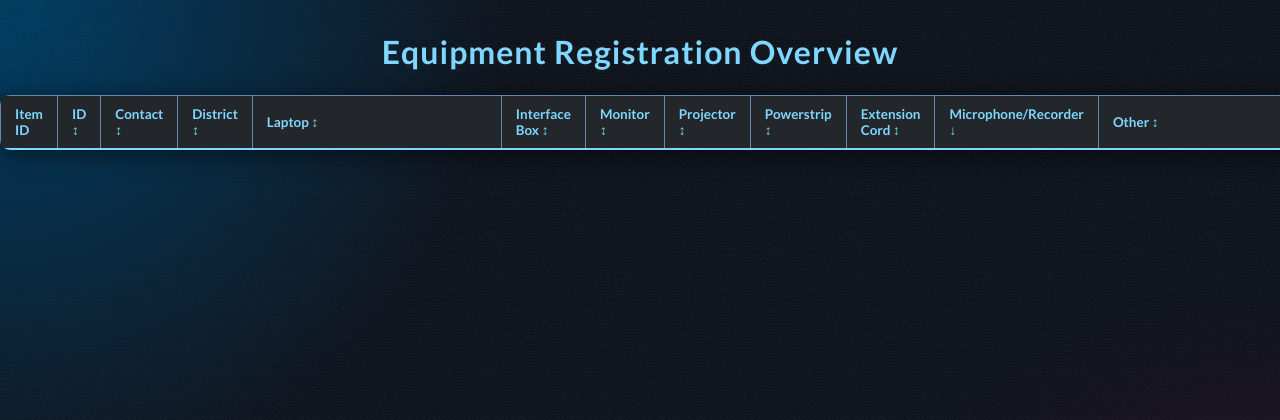
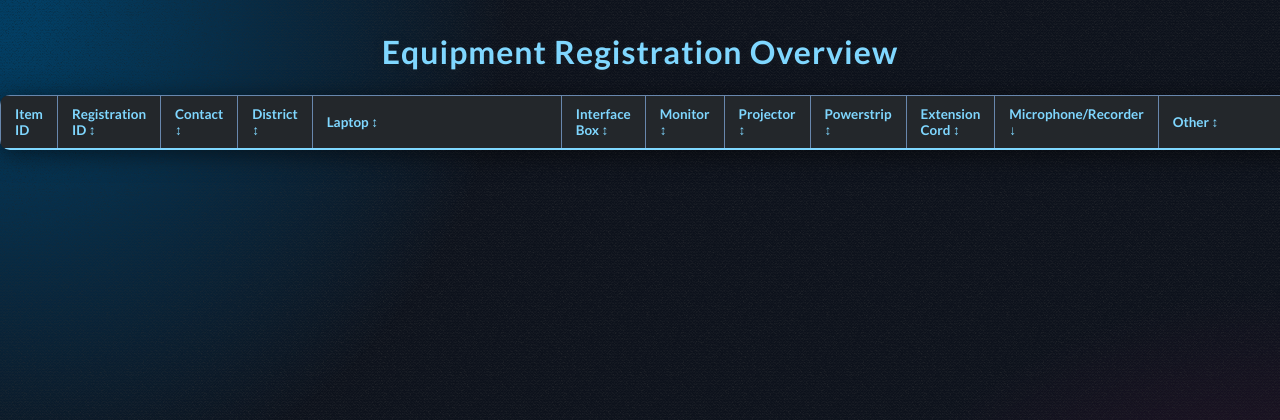
Before and after one commit to Nix-C/Quizstuff, a PHP site: page /store/equipment-manager.php in a window 1280 px wide; the page is wider, and only the part inside the window is pictured. Shown: the top 420 px of that part. Run offline with PHP 8.4, Linux system fonts and the light colour scheme; data that the repository does not hold is empty; a stand-in replaces the project's code that opens the database connection.

Commit message:
small stuff

```diff
--- a/store/equipment-manager.php
+++ b/store/equipment-manager.php
@@ -185,7 +185,7 @@ body {
       line-height: 1.5;
     }
     /* Make Laptop and Other columns wider */
-    th#laptop-header, td:nth-child(4) {
+    th#laptop-header, td:nth-child(5) {
       min-width: 220px;
       max-width: 320px;
       width: 260px;
@@ -247,7 +247,7 @@ body {
     <thead>
       <tr>
         <th id="itemid-header" style="cursor:pointer; user-select:none;">Item ID</th>
-        <th id="id-header" style="cursor:pointer; user-select:none;">ID &#8597;</th>
+        <th id="id-header" style="cursor:pointer; user-select:none;">Registration ID &#8597;</th>
         <th id="name-header" style="cursor:pointer; user-select:none;">Contact &#8597;</th>
         <th id="district-header" style="cursor:pointer; user-select:none;">District &#8597;</th>
         <th id="laptop-header" style="cursor:pointer; user-select:none;">Laptop &#8597;</th>
```
